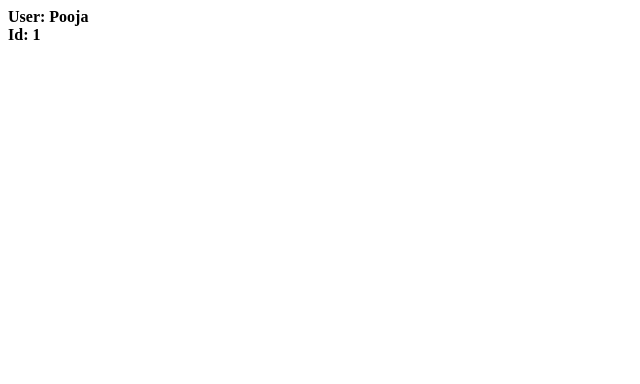
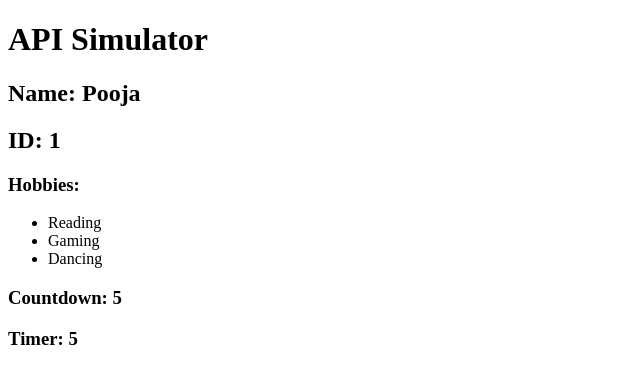
Before and after one commit to poojapatel004/application, a React (Vite) app: page / in a window 1280 px wide. Shown: the top 384 px of the page, without its empty margins (0-640 px from the left). Built offline with nearby package versions, Linux system fonts and the light colour scheme.

Commit message:
Timer and Countdown

```diff
--- a/src/lec1801/hookuseeffect.jsx
+++ b/src/lec1801/hookuseeffect.jsx
@@ -1,32 +1,71 @@
 import * as React from "react";
 
-function fetchUseData(){
-    return new Promise((resolve)=>{
+function fetchuserData() {
+  return new Promise((resolve) => {
     setTimeout(() => {
-            resolve({x:"Pooja",y:1});
+      resolve({ name: "Pooja", id: 1, hobbies: ["Reading", "Gaming", "Dancing"] });
     }, 5000);
   });
 }
 
-function ApiSimulatoin(){
-    const[name,setName]=React.useState("loading....")
-    const[id,setId]=React.useState("loading....")
-    React.useEffect(()=>{
-    fetchUseData().then((abc)=>{
-        setName(abc.x);
-        setId(abc.y);
+function Apisimulator() {
+  const [name, setName] = React.useState("wait...");
+  const [id, setId] = React.useState("wait...");
+  const [hobbies, setHobbies] = React.useState([]);
+  const [countdown, setCountdown] = React.useState(10); // Countdown starts at 10
+  const [timer, setTimer] = React.useState(0); // Timer starts at 0
+
+  // Fetch user data on component mount
+  React.useEffect(() => {
+    fetchuserData().then((data) => {
+      setName(data.name);
+      setId(data.id);
+      setHobbies(data.hobbies);
     });
+  }, []);
+
+  // Countdown timer
+  React.useEffect(() => {
+    const countdownInterval = setInterval(() => {
+      setCountdown((prev) => (prev > 0 ? prev - 1 : 0));
+    }, 1000);
+
+    return () => clearInterval(countdownInterval); // Cleanup on unmount
+  }, []);
+
+  // Incrementing timer
+  React.useEffect(() => {
+    const timerInterval = setInterval(() => {
+      setTimer((prev) => {
+        if (prev < 10) return prev + 1; // Increment until it reaches 10
+        clearInterval(timerInterval); // Stop the timer at 10
+        return prev; // Retain the value at 10
       });
-    return(
+    }, 1000);
+
+    return () => clearInterval(timerInterval); // Cleanup on unmount
+  }, []);
+
+  return (
     <div>
-           <b> User: {name} <br />
-           Id: {id}</b>
+      <h1>API Simulator</h1>
+      <h2>Name: {name}</h2>
+      <h2>ID: {id}</h2>
+      <h3>Hobbies:</h3>
+      <ul>
+        {hobbies.map((hobby, index) => (
+          <li key={index}>{hobby}</li>
+        ))}
+      </ul>
+      <h3>Countdown: {countdown}</h3>
+      <h3>Timer: {timer}</h3>
     </div>
   );
 }
 
-export default ApiSimulatoin;
+export default Apisimulator;
 
-//Implement Countdown timer with useeffect
-//pass array of string as argument
+
+// implement counterdown/plus timer
+// pass array of strings as argument
 //convert array to unordered list
--- a/src/main.jsx
+++ b/src/main.jsx
@@ -1,10 +1,11 @@
 import { StrictMode } from "react";
 import { createRoot } from "react-dom/client";
+import ApiSimulatoin from "./lec1801/hookuseeffect";
 
-import ApiSimulatoin from './lec1801/hookuseeffect';
 
 createRoot(document.getElementById("root")).render(
   <StrictMode>
     <ApiSimulatoin/>
+
   </StrictMode>
 );
```
Also changed, not shown: src/lec1801/hookuseeffect1.jsx (added, +24 -0 lines). Lines whose indentation alone changed are shown as unchanged.
